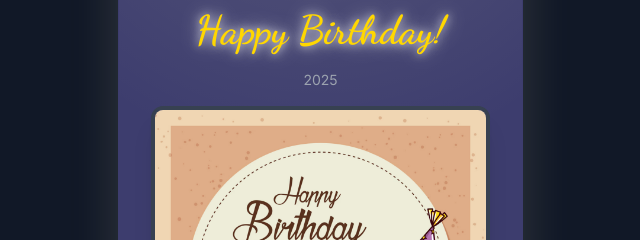
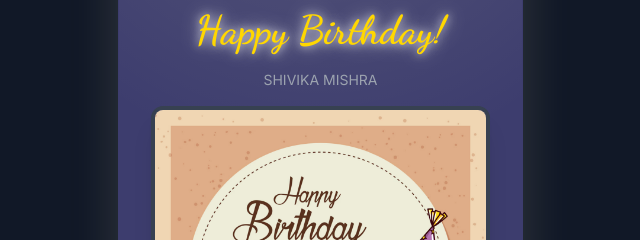
Before and after one commit to operator009/kanishk-g, a plain HTML site: page index.html in a window 1280 px wide. Both pictures are taken after a click on the element 617 px from the left and 50 px from the top of the page. Shown: the part 289-529 px from the top of the page, 297-937 px from the left. Drawn offline with nearby package versions, Linux system fonts and the light colour scheme.

Commit message:
Update index.html

```diff
--- a/index.html
+++ b/index.html
@@ -229,7 +229,7 @@
                 <div class="flex flex-col justify-center items-center">
                     <!-- HAPPY BIRTHDAY Text --><h3 class="happy-birthday-text">Happy Birthday!</h3>
 
-                    <p class="text-center text-gray-400 mb-4 text-sm">2025 </p>
+                    <p class="text-center text-gray-400 mb-4 text-sm">SHIVIKA MISHRA </p>
                     <!-- Display Image --><div class="w-full max-w-sm rounded-xl overflow-hidden border-4 border-gray-700 shadow-xl">
                         <!--
                             PASTE YOUR BASE64 STRING HERE!
@@ -277,4 +277,5 @@
         });
     </script>
 </body>
+
 </html>
```
